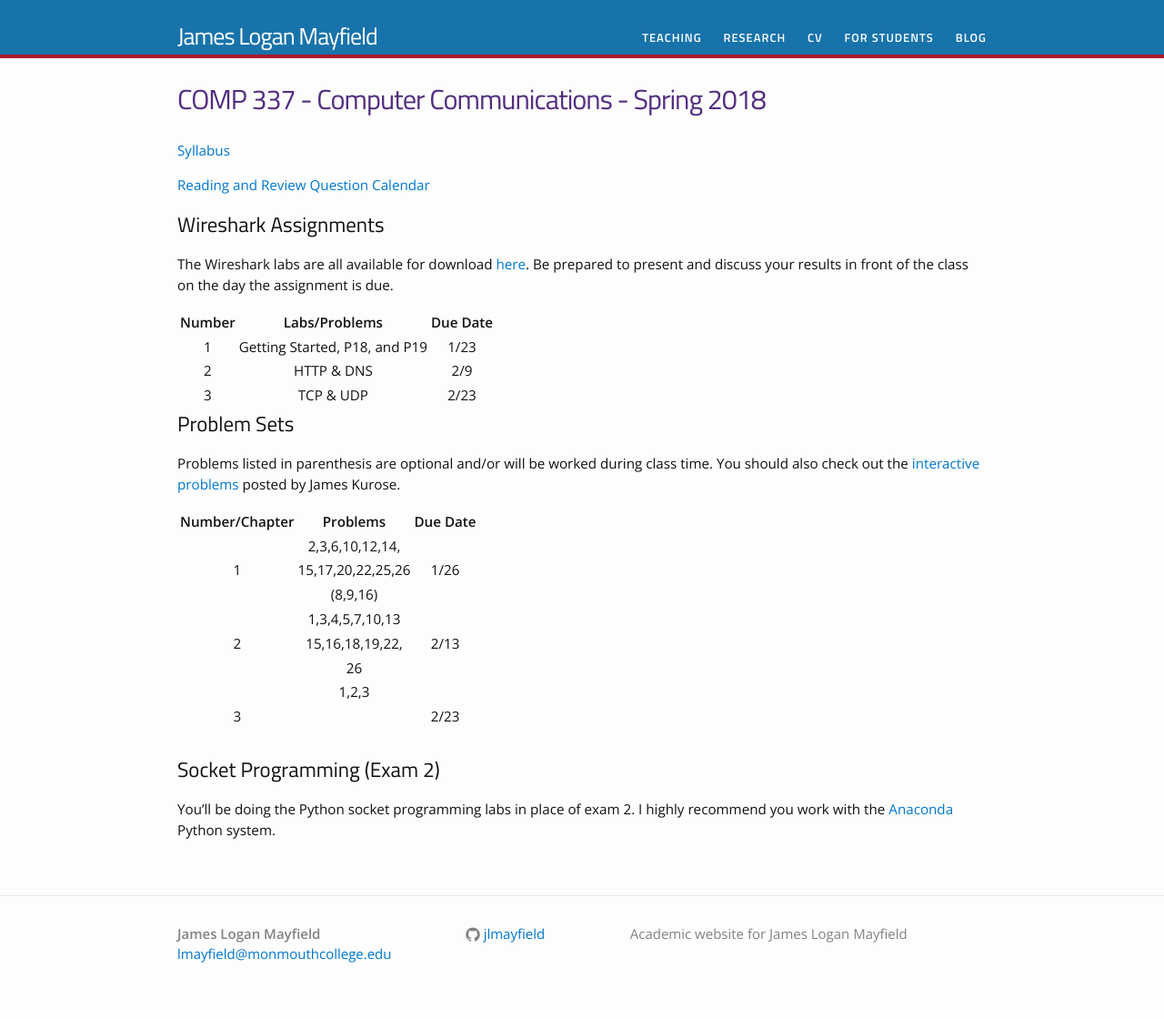
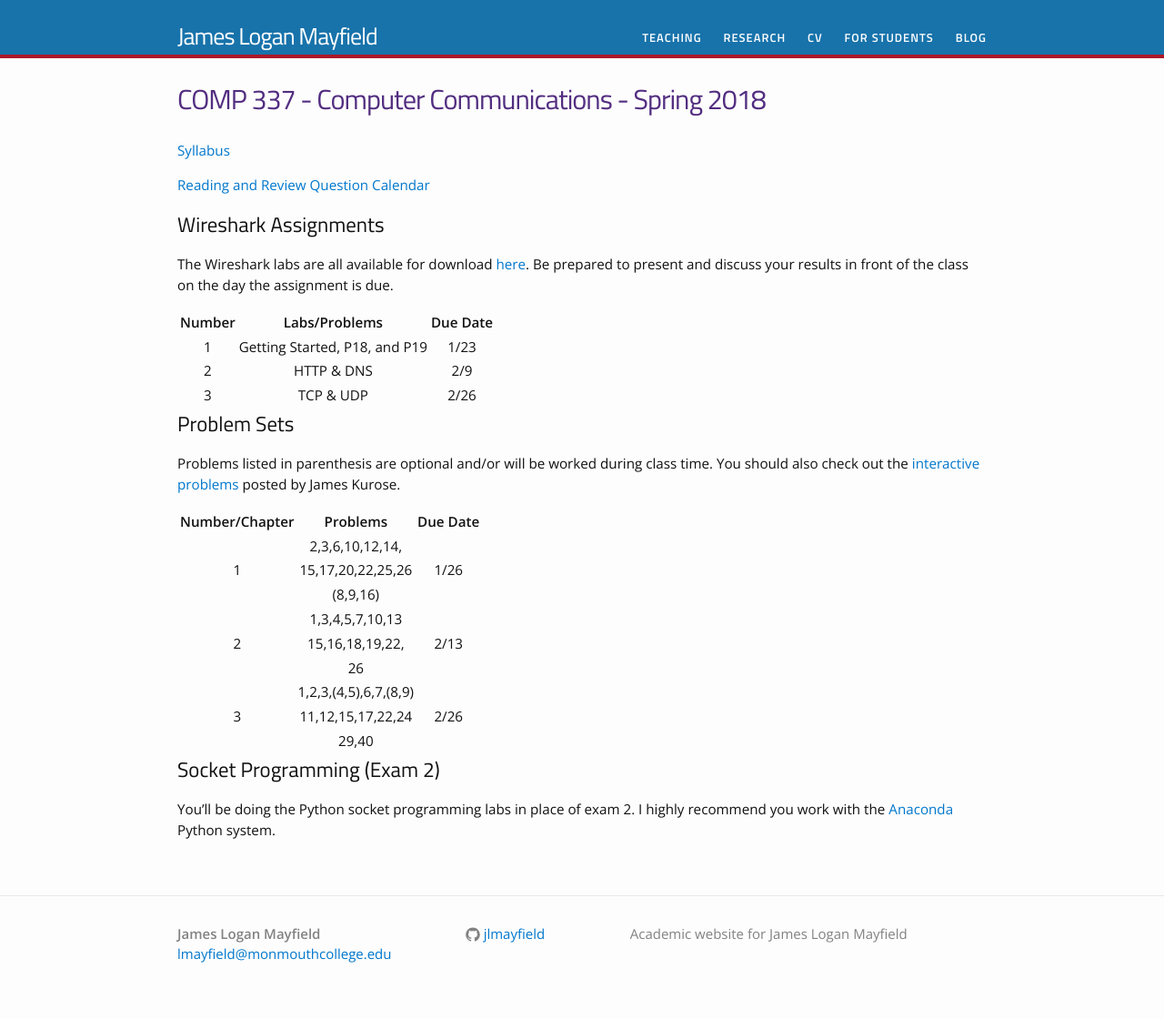
Before and after one commit to jlmayfield/jlmayfield.github.io, a Jekyll site: the page built from teaching/comp337.md, in a window 1280 px wide. Shown: the whole page at 91% size. Built offline with Jekyll 4.4.1, drawn with Linux system fonts in a browser that asks for light colours.

Commit message:
sp18. c337. chap3 updates

```diff
--- a/teaching/comp337.md
+++ b/teaching/comp337.md
@@ -17,7 +17,7 @@ The Wireshark labs are all available for download [here](http://www-net.cs.umass
 |:--------------:|:-----------------:|:--------:|
 |   1            |  Getting Started, P18, and P19 |  1/23      |
 |   2            | HTTP & DNS       |  2/9     |
-|  3             |  TCP & UDP       |  2/23    |
+|   3            |  TCP & UDP       |  2/26    |
 
 
 ## Problem Sets
@@ -32,9 +32,10 @@ Problems listed in parenthesis are optional and/or will be worked during class t
 |                | 1,3,4,5,7,10,13   |          |
 |     2          | 15,16,18,19,22,   |   2/13   |
 |                | 26                |          |
-|                | 1,2,3   |          |
-|     3          |    |   2/23   |
-|                |                 |          |
+|                | 1,2,3,(4,5),6,7,(8,9)|       |
+|     3          | 11,12,15,17,22,24|   2/26   |
+|                | 29,40            |          |
+
 
 
 
```
